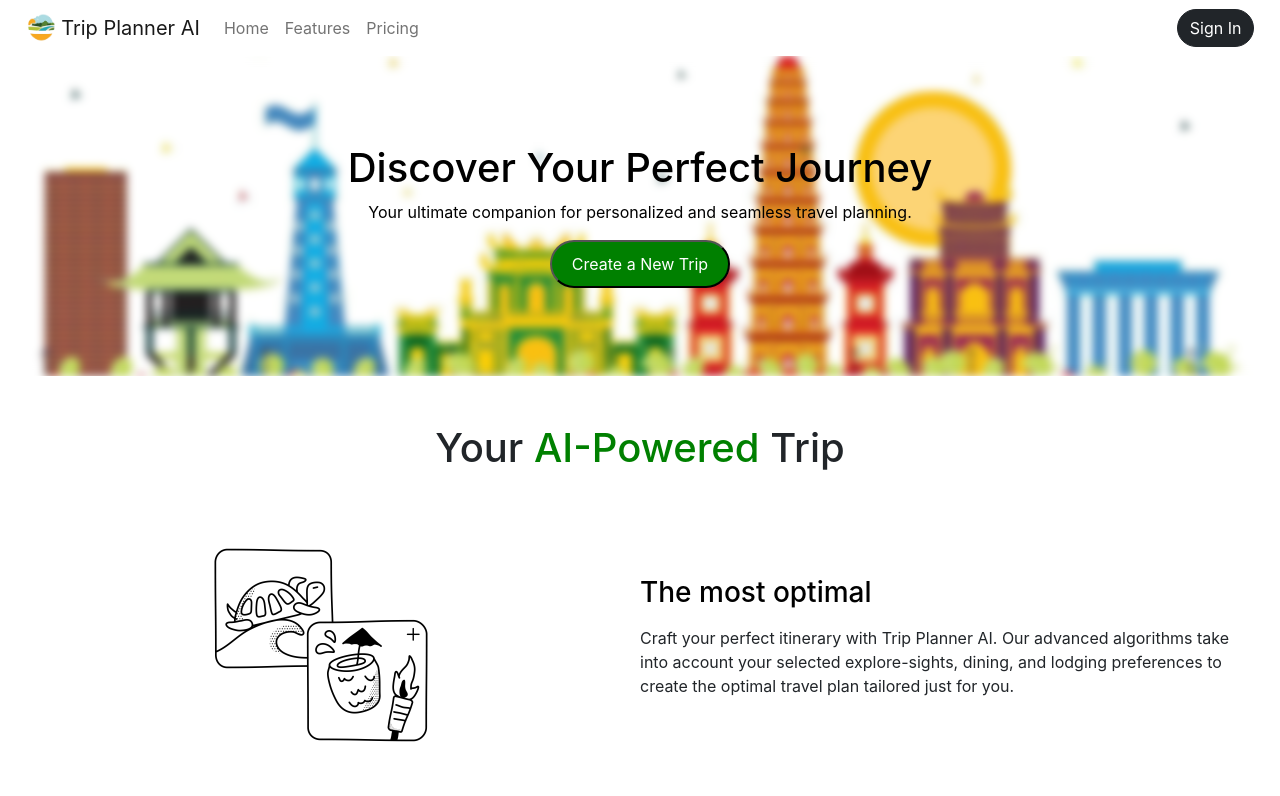
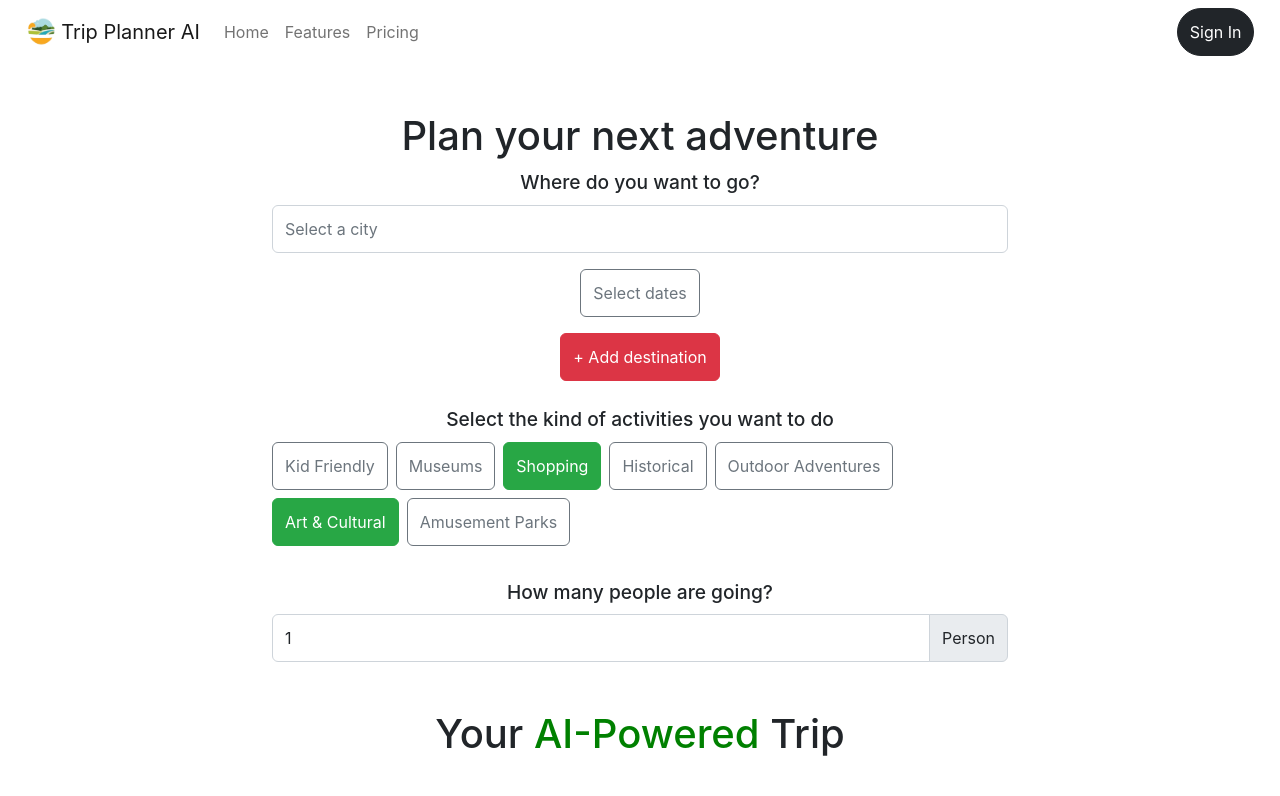
Before and after one commit to ntramanh1204/tripplanner-web, a React (Create React App) app: page /create-trip in a window 1280 px wide. Shown: the top 796 px of the page. Built offline with nearby package versions, Linux system fonts and the light colour scheme.

Commit message:
Button can redirect by Router

```diff
--- a/package.json
+++ b/package.json
@@ -7,6 +7,7 @@
     "react": "^18.2.0",
     "react-bootstrap": "^2.6.0",
     "react-dom": "^18.2.0",
+    "react-router-dom": "^6.23.1",
     "react-scripts": "5.0.1",
     "web-vitals": "^2.1.4"
   },
--- a/src/App.js
+++ b/src/App.js
@@ -1,22 +1,30 @@
 import React from 'react';
+import { BrowserRouter as Router, Routes, Route } from 'react-router-dom';
 import './App.css';
 import Header from './components/Header';
 import MainBanner from './components/MainBanner';
 import InspiringSection from './components/InspiringSection';
 import CustomerFeedbacks from './components/CustomerFeedbacks';
+import TripPlanner from './components/TripPlanner';
 // import RecommendedTrips from './components/RecommendedTrips';
 import Footer from './components/Footer';
 
 function App() {
   return (
-    <div className="App">
+
+    <Router>
+      <div className="App">
       <Header />
-      <MainBanner />
+        <Routes>
+          <Route path="/" element={<MainBanner />} />
+          <Route path="/create-trip" element={<TripPlanner />} />
+        </Routes>
+      {/* <MainBanner /> */}
       <InspiringSection />
       <CustomerFeedbacks />
-      {/* <RecommendedTrips /> */}
       <Footer />
-    </div>
+      </div>
+    </Router>
   );
 }
 
--- a/src/components/MainBanner.js
+++ b/src/components/MainBanner.js
@@ -1,6 +1,14 @@
 import React from 'react';
+import { useNavigate } from 'react-router-dom';
 
 const MainBanner = () => {
+    let navigate = useNavigate();
+
+    const routeChange = () => {
+        let path = `/create-trip`;
+        navigate(path);
+    }
+
     return (
         <div style={{
             position: 'relative',
@@ -33,7 +41,12 @@ const MainBanner = () => {
             }}>
                 <h1>Discover Your Perfect Journey</h1>
                 <p>Your ultimate companion for personalized and seamless travel planning.</p>
-                <button className="rounded-pill" style={{ padding: '10px 20px', backgroundColor: 'green', color: 'white' }}>Create a New Trip</button>
+                <button id="btnCreateNewTrip"
+                    className="rounded-pill"
+                    style={{ padding: '10px 20px', backgroundColor: 'green', color: 'white' }}
+                    onClick={routeChange}>
+                    Create a New Trip
+                </button>
             </div>
         </div>
     );
```
Also changed, not shown: 1 other file (tests, documents, lock files or other folders).
